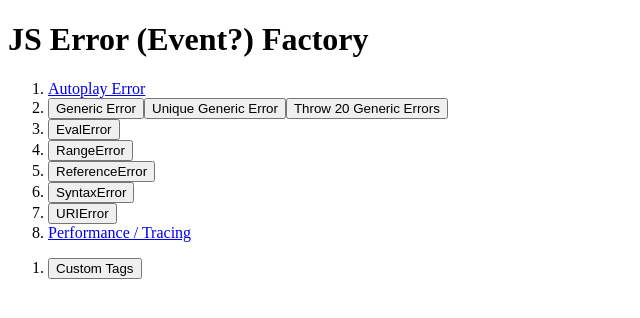
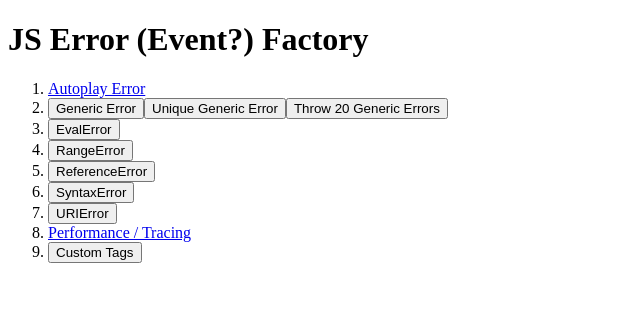
Before and after one commit to BrendanBerkley/js-error-factory, an Angular app: page / in a window 1280 px wide. Shown: the top 318 px of the page, without its empty margins (0-640 px from the left). Built offline with nearby package versions, Linux system fonts and the light colour scheme.

Commit message:
Actually, that's better

```diff
--- a/src/app/app.component.html
+++ b/src/app/app.component.html
@@ -15,9 +15,6 @@
   <li>
     <a [routerLink]="['tracing']">Performance / Tracing</a>
   </li>
-</ol>
-
-<ol>
   <li><button (click)="customTags()">Custom Tags</button></li>
 </ol>
 
```
